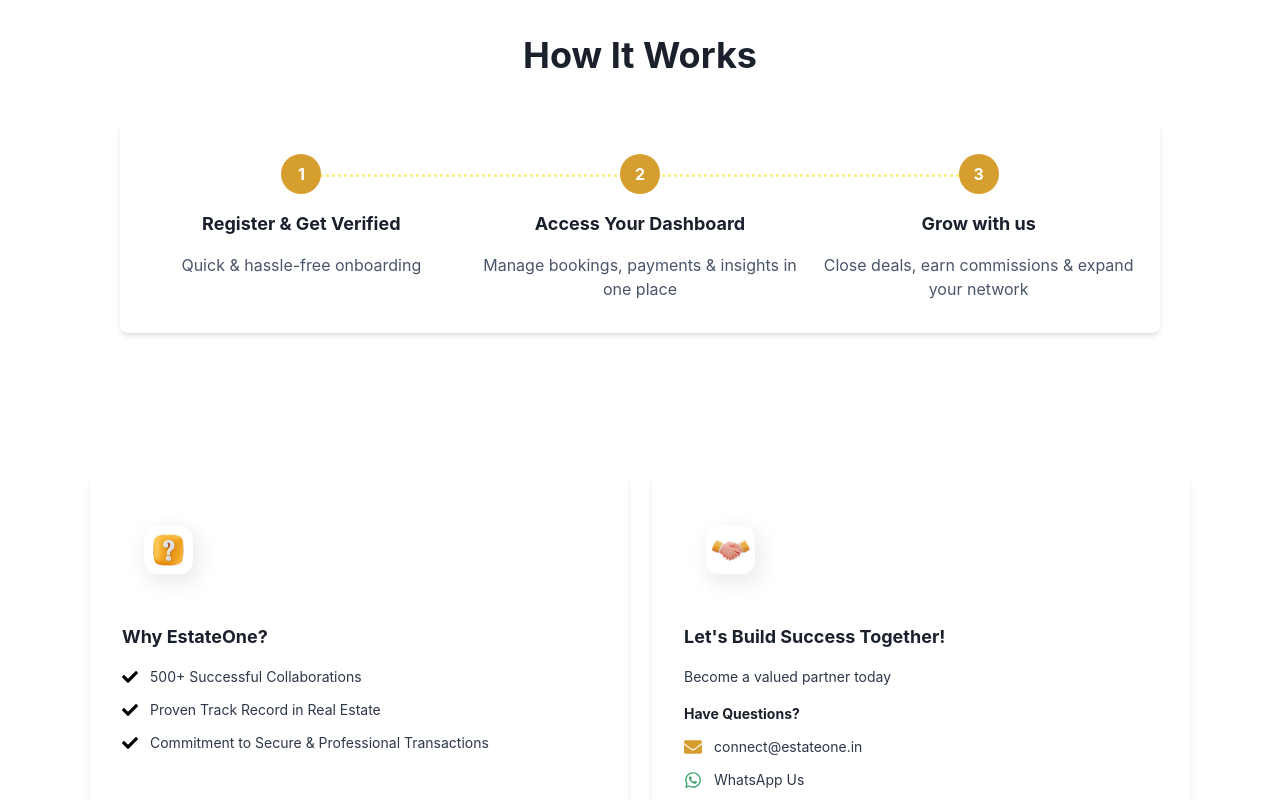
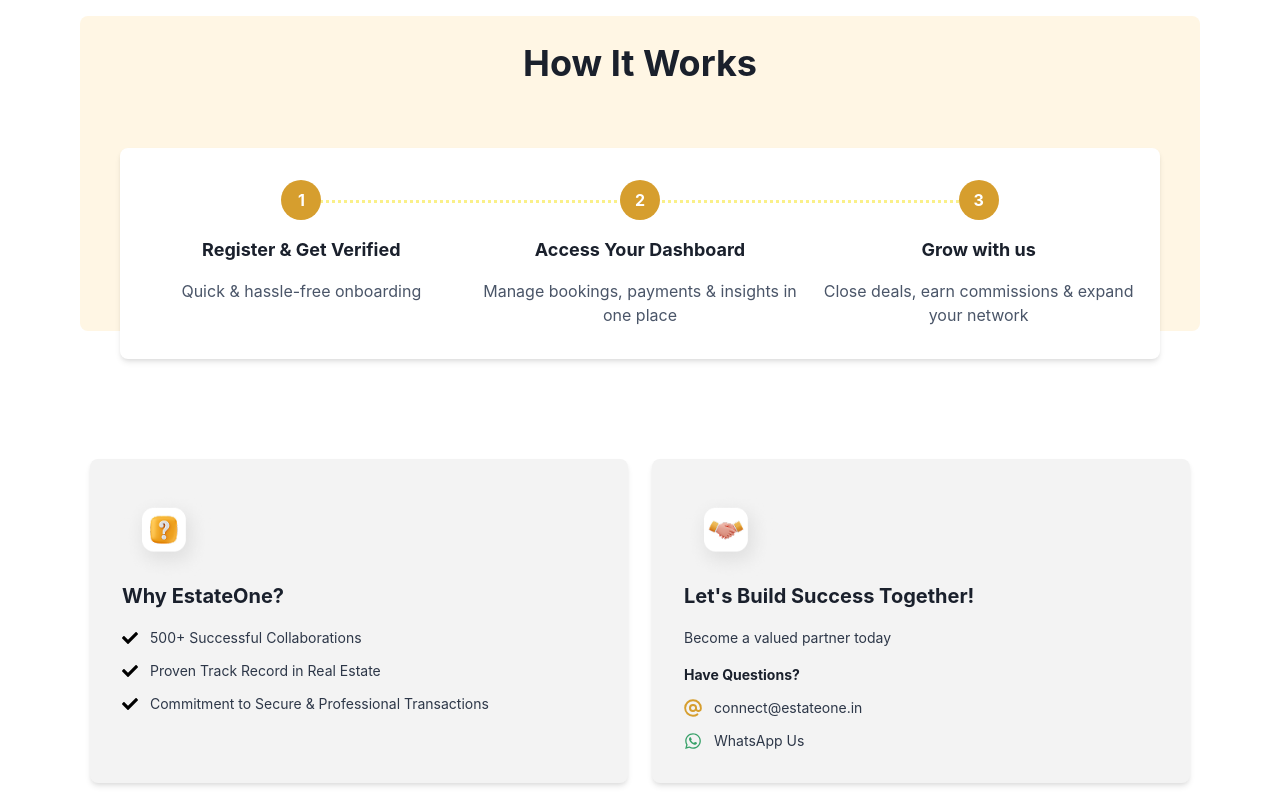
Before and after one commit to Ahsan-26/estate-frontend, a React (Create React App) app: page /partner in a window 1280 px wide. Shown: the part 1120-1920 px from the top of the page. Built offline with nearby package versions, Linux system fonts and the light colour scheme.

Commit message:
Finalized PArtner Page

```diff
--- a/src/components/Faqs.js
+++ b/src/components/Faqs.js
@@ -153,7 +153,8 @@
         <SlideFade in={showAll} offsetY="20px">
           <Button
             mt={6}
-            colorScheme="red"
+            bg="#F3F3F3"
+
             size="lg"
             borderRadius="full"
             px={6}
--- a/src/components/Partner/PartnerFinalSection.js
+++ b/src/components/Partner/PartnerFinalSection.js
@@ -1,6 +1,7 @@
 import React from "react";
 import { Box, Text, VStack, HStack, Grid, Link, Image, Icon } from "@chakra-ui/react";
 import { FaEnvelope, FaWhatsapp, FaCheck } from "react-icons/fa"; // ✅ WhatsApp & Email Icons Restored
+import { AtSignIcon } from '@chakra-ui/icons';
 
 const PartnerFinalSection = () => {
 
@@ -16,7 +17,7 @@
         {/* Left Card - Why EstateOne */}
         <VStack
           p={8}
-          bg="white"
+          bg="#F3F3F3"
           borderRadius="lg"
           boxShadow="md"
           align="start"
@@ -24,8 +25,8 @@
           width="100%"
         >
           {/* Icon Above Title */}
-          <Image src="/images/question_icon.png" alt="Why EstateOne?" boxSize="100px" />
-          <Text fontSize="lg" fontWeight="bold">Why EstateOne?</Text>
+          <Image src="/images/question_icon.png" alt="Why EstateOne?" boxSize="90px" />
+          <Text fontSize="xl" fontWeight="bold" mt={-4}>Why EstateOne?</Text>
 
           {/* Bullet Points */}
           <VStack align="start" spacing={3} width="100%">
@@ -47,7 +48,7 @@
         {/* Right Card - Partner Success */}
         <VStack
           p={8}
-          bg="white"
+          bg="#F3F3F3"
           borderRadius="lg"
           boxShadow="md"
           align="start"
@@ -55,8 +56,8 @@
           width="100%"
         >
           {/* Icon Above Title */}
-          <Image src="/images/handshake_icon.png" alt="Partner Success" boxSize="100px" />
-          <Text fontSize="lg" fontWeight="bold">Let's Build Success Together!</Text>
+          <Image src="/images/handshake_icon.png" alt="Partner Success" boxSize="90px" />
+          <Text fontSize="xl" fontWeight="bold" mt={-4}>Let's Build Success Together!</Text>
 
           {/* Subtitle */}
           <Text fontSize="sm" color="gray.700">Become a valued partner today</Text>
@@ -65,7 +66,7 @@
           <VStack align="start" spacing={3} width="100%">
             <Text fontSize="sm" fontWeight="bold">Have Questions?</Text>
             <HStack spacing={3}>
-              <Icon as={FaEnvelope} color="yellow.500" boxSize="18px" /> {/* ✅ Restored Email Icon */}
+              <Icon as={AtSignIcon} color="yellow.500" boxSize="18px" /> {/* ✅ Restored Email Icon */}
               <Link href="mailto:connect@estateone.in" fontSize="sm" color="gray.700">
                 connect@estateone.in
               </Link>
--- a/src/components/Partner/PartnerHero.js
+++ b/src/components/Partner/PartnerHero.js
@@ -8,6 +8,9 @@
       bgGradient="linear(to-b, #FEFEF9, #F7F3EA)" // ✅ Background Gradient
       py={{ base: 12, md: 16 }}
       px={{ base: 5, md: 20 }}
+      maxW={"1500px"}
+      mx={"auto"}
+      mt={{ base: 6, md: 2 }}
     >
       <Flex
         direction={{ base: "column-reverse", md: "row" }} // ✅ Reverse on mobile for better UX
--- a/src/components/Partner/PartnerWithUs.js
+++ b/src/components/Partner/PartnerWithUs.js
@@ -39,6 +39,7 @@
         mt={8}
         maxW="1100px"
         mx="auto"
+
       >
         {partnerBenefits.map((benefit, index) => (
           <VStack
--- a/src/components/Partner/PartnerWork.js
+++ b/src/components/Partner/PartnerWork.js
@@ -24,9 +24,11 @@
     <Box as="section" py={{ base: 10, md: 16 }} px={{ base: 4, md: 20 }} textAlign="center">
     {/* Background Box for Styling */}
     <Box
-      bg="y"
+    maxW={"1200px"}
+    mx={"auto"}
+      bg="#FFF6E4"
       borderRadius="lg"
-      py={{ base: 12, md: 16 }}
+      py={{ base: 4, md: 8 }}
       position="relative"
       px={{ base: 4, md: 10 }}
     >
@@ -54,6 +56,8 @@
         px={{ base: 4, md: 6 }}
         position="relative"
         top="50px"
+        transform={"translateY(50px)"}
+        mb={{ base: 6, md: 10 }}
       >
         <Grid
           templateColumns={{ base: "1fr", sm: "repeat(2, 1fr)", md: "repeat(3, 1fr)" }}
```
